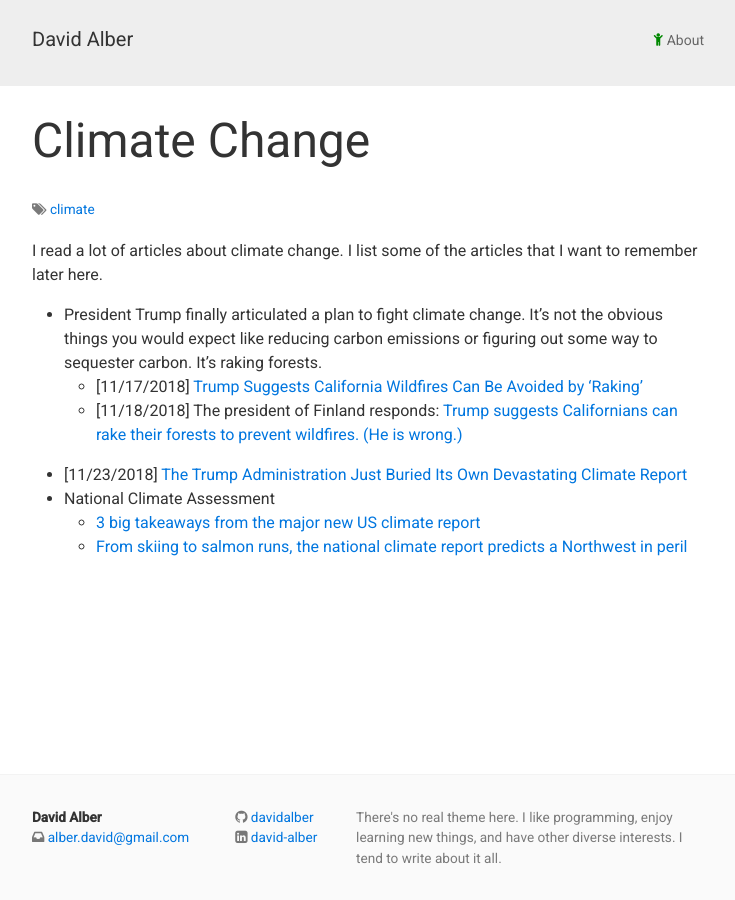
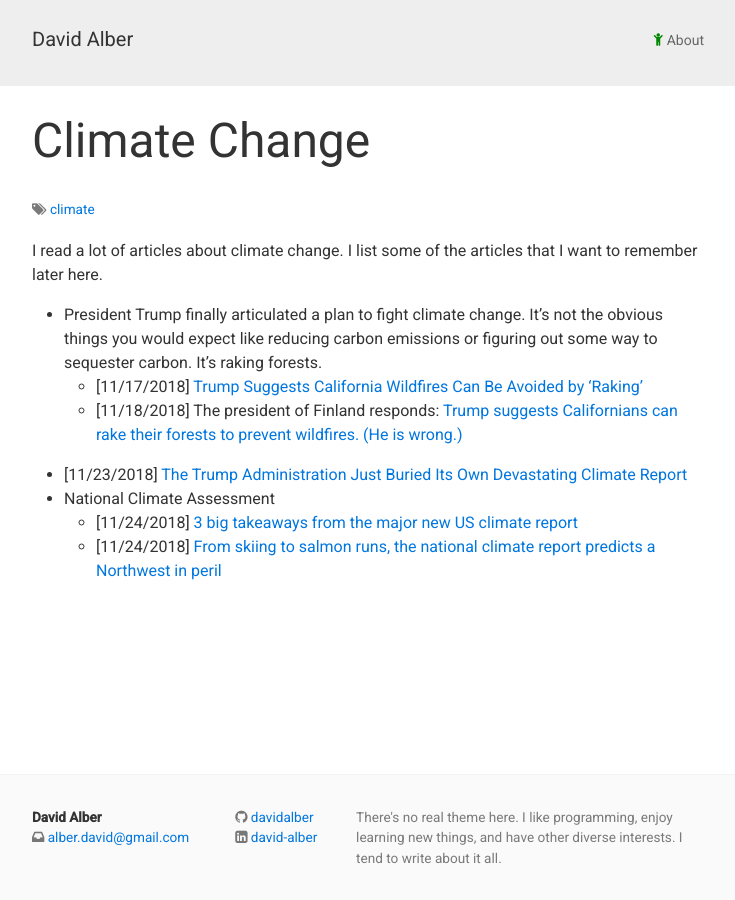
Before and after one commit to davidalber/davidalber.github.io, a Jekyll site: the page built from climate-change.md, in a window 1280 px wide. Shown: the whole page, without its empty margins (272-1007 px from the left). Built offline with Jekyll 4.4.1, drawn with Linux system fonts in a browser that asks for light colours.

Commit message:
Add dates

```diff
--- a/climate-change.md
+++ b/climate-change.md
@@ -22,8 +22,8 @@
   Devastating Climate
   Report](https://www.motherjones.com/politics/2018/11/trump-admin-devastating-climate-report-black-friday/)
 - National Climate Assessment
-  - [3 big takeaways from the major new US climate
+  - [11/24/2018] [3 big takeaways from the major new US climate
     report](https://www.vox.com/2018/11/24/18109883/climate-report-2018-national-assessment)
-  - [From skiing to salmon runs, the national climate report predicts
-    a Northwest in
+  - [11/24/2018] [From skiing to salmon runs, the national climate
+    report predicts a Northwest in
     peril](https://www.seattletimes.com/seattle-news/environment/national-climate-assessment-paints-grim-picture-for-northwest/)
```
